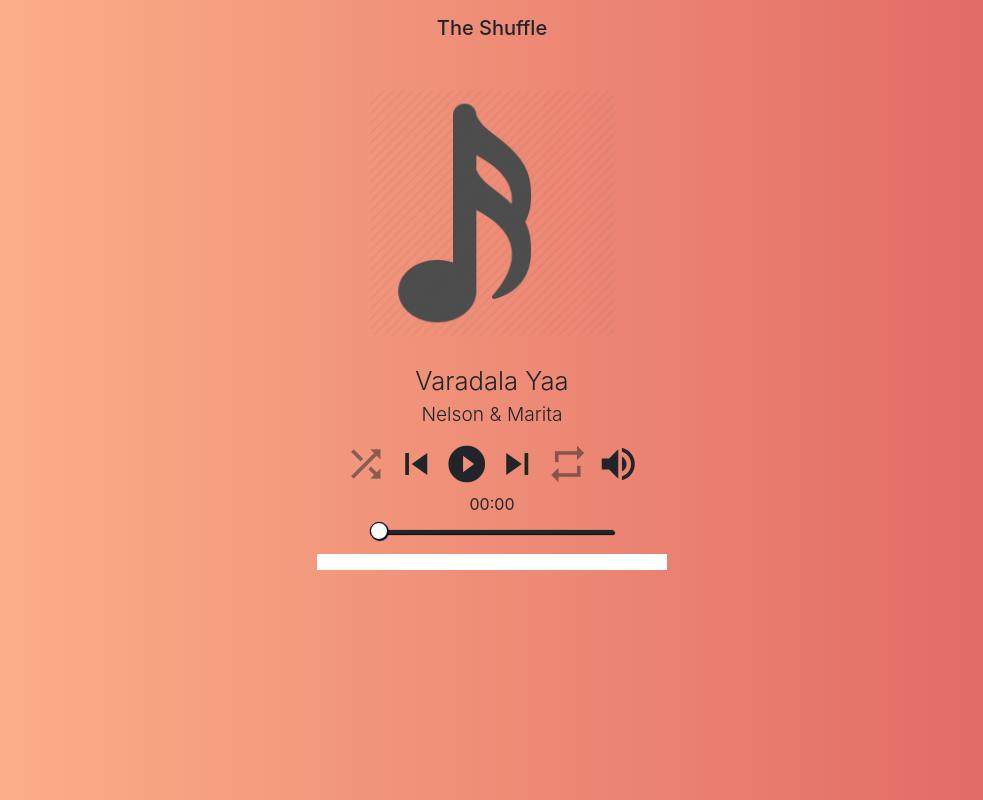
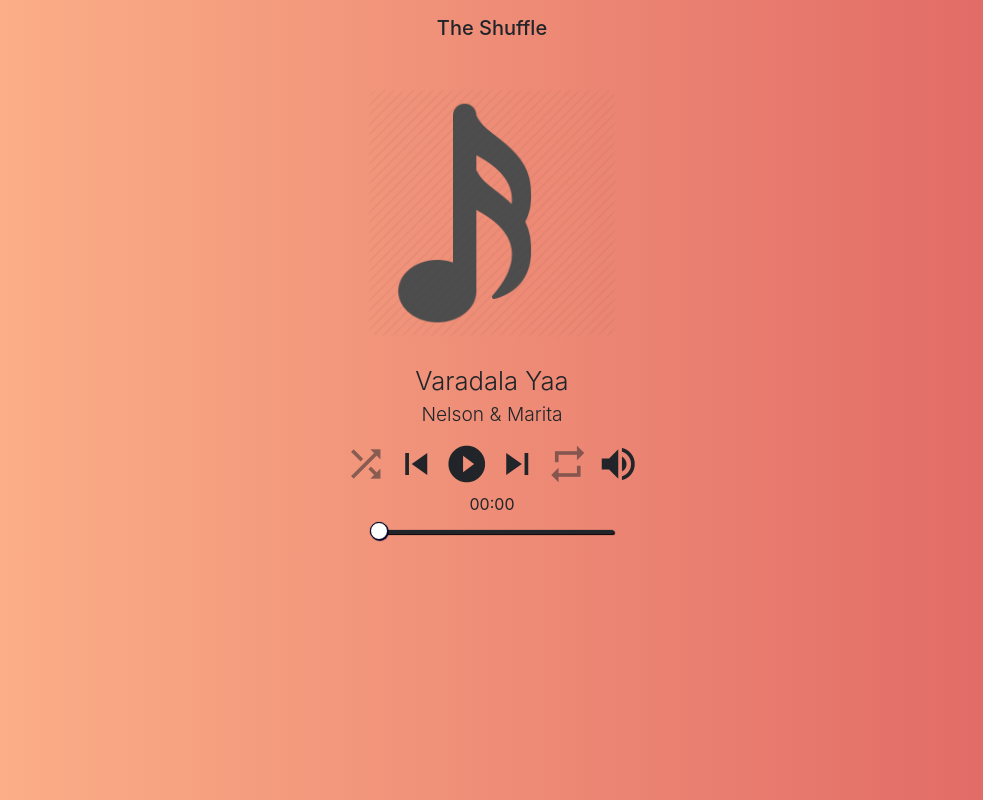
Before and after one commit to Bosco98/EI_Shuffle, a plain HTML site: page index.html in a window 1280 px wide. Shown: the whole page, without its empty margins (148-1131 px from the left). Drawn offline with nearby package versions, Linux system fonts and the light colour scheme.

Commit message:
Update index.html

```diff
--- a/index.html
+++ b/index.html
@@ -44,8 +44,8 @@
               </div>
             </div>
           </div>
-          <div class="text-center bg-white p-2" >
-          </div>
+          <!-- <div class="text-center bg-white p-2" >
+          </div> -->
         </div>
       </div>
     </div>
```
